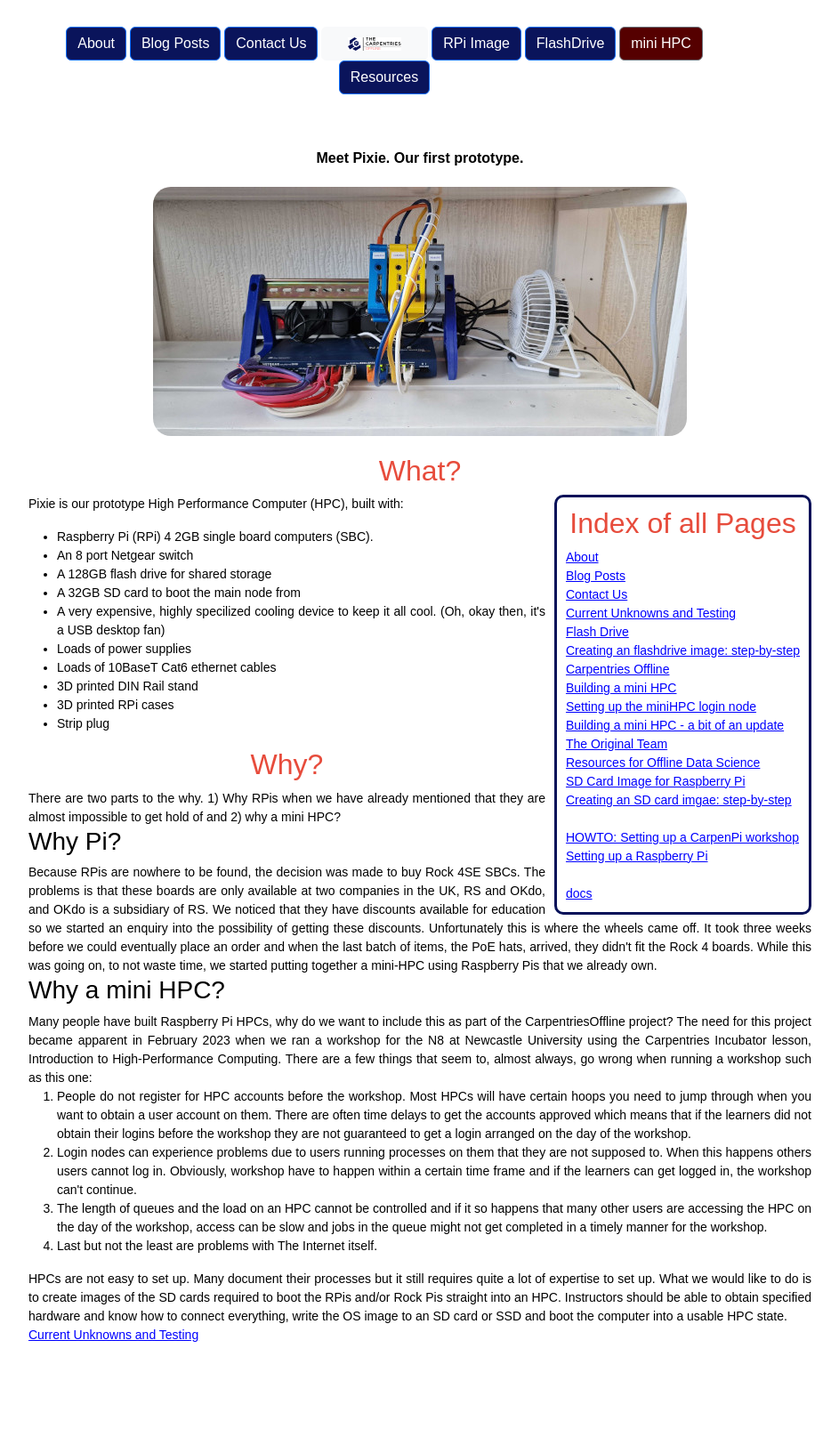
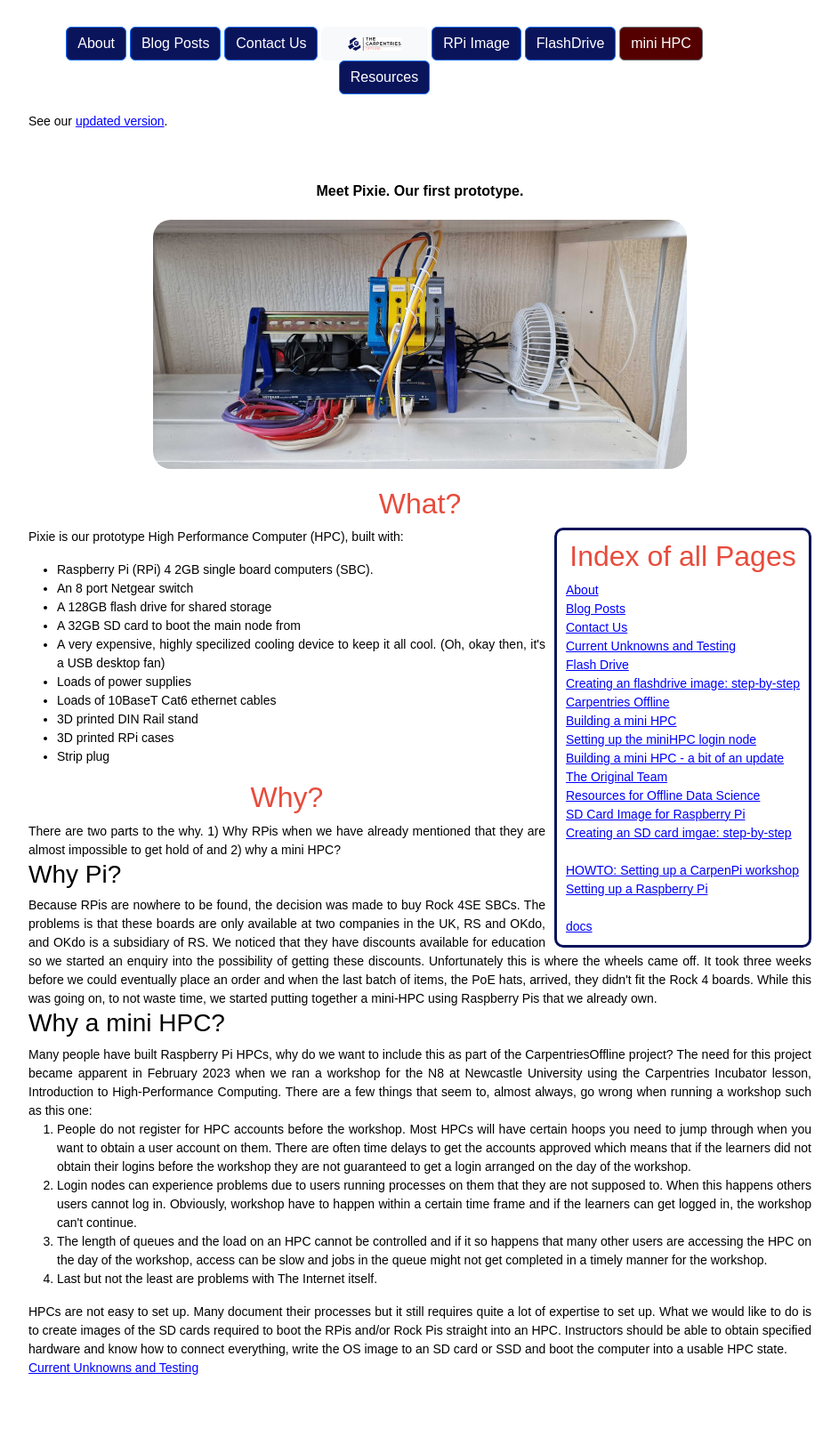
Before and after one commit to carpentriesoffline/CarpentriesOffline.github.io, a Jekyll site: the page built from miniHPC.md, in a window 1280 px wide. Shown: the whole page at 89% size, without its empty margins (168-1111 px from the left). Built offline with Jekyll 4.4.1, drawn with Linux system fonts in a browser that asks for light colours; before the commit the page ends 1569 px from its top, so only the background shows below that.

Commit message:
Update miniHPC.md

```diff
--- a/miniHPC.md
+++ b/miniHPC.md
@@ -2,6 +2,8 @@
 layout: static
 title: Building a mini HPC
 ---
+
+See our [updated version](miniHPC_update).
 
 <div style="text-align:center; padding: 20px; font-size: 16px; font-weight: bold;">
 <div style="padding: 20px;">Meet Pixie. Our first prototype.</div>
```
